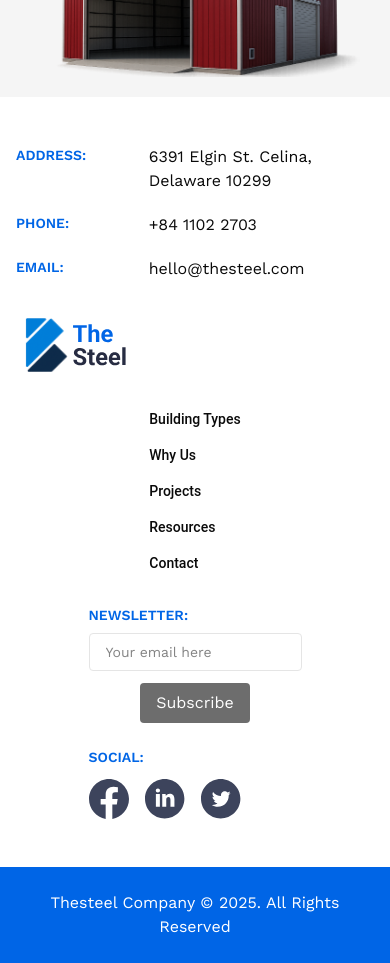
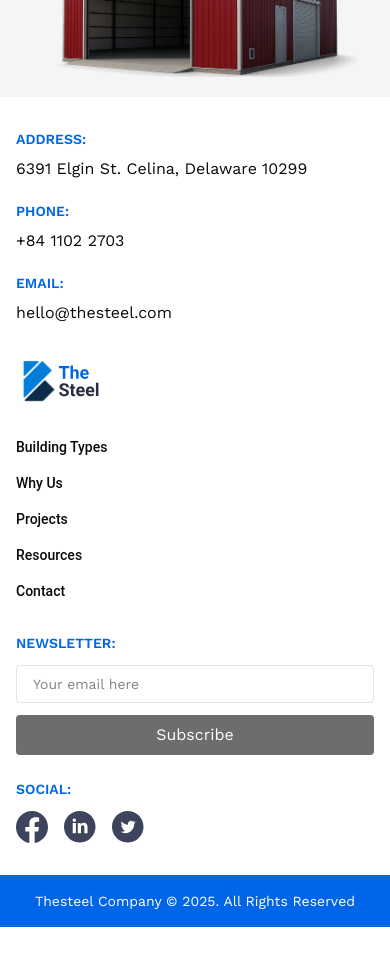
Before and after one commit to react6-flyweis/the-steel, a Next.js app: page /building-types in a window 390 px wide. Shown: the part 2980-3943 px from the top of the page. After the commit the page ends 3907 px from the top, so only its background shows below. Built offline with nearby package versions, Linux system fonts and the light colour scheme.

Commit message:
fix: adjust spacing in Footer component for improved layout

```diff
--- a/components/Footer.tsx
+++ b/components/Footer.tsx
@@ -11,35 +11,35 @@ import twitterLogo from "@/assets/twitter.svg";
 export default function Footer() {
   return (
     <footer className="bg-white text-foreground font-sans">
-      <Container className="py-12 flex flex-col md:flex-row justify-between items-center md:items-start  gap-8">
+      <Container className="py-8 md:py-12 flex flex-col md:flex-row justify-between items-start gap-8 md:gap-12">
         {/* Left column: contact */}
-        <div className="flex flex-col gap-4">
-          <div className="flex flex-col gap-5">
-            <div className="flex gap-5 items-stretch">
-              <div className="text-sm font-semibold text-primary mb-1 w-1/3">
+        <div className="flex flex-col items-start gap-4 w-full md:w-auto">
+          <div className="flex flex-col gap-5 w-full">
+            <div className="flex flex-col sm:flex-row gap-2 sm:gap-5 items-start sm:items-stretch">
+              <div className="text-sm font-semibold text-primary sm:w-1/3">
                 ADDRESS:
               </div>
-              <div className="text-base w-2/3">
+              <div className="text-base sm:w-2/3">
                 6391 Elgin St. Celina, Delaware 10299
               </div>
             </div>
 
-            <div className="flex gap-5 items-stretch">
-              <div className="text-sm font-semibold text-primary mb-1 w-1/3">
+            <div className="flex flex-col sm:flex-row gap-2 sm:gap-5 items-start sm:items-stretch">
+              <div className="text-sm font-semibold text-primary sm:w-1/3">
                 PHONE:
               </div>
-              <div className="text-base w-2/3">
+              <div className="text-base sm:w-2/3">
                 <Link href="tel:+8411022703" className="hover:underline">
                   +84 1102 2703
                 </Link>
               </div>
             </div>
 
-            <div className="flex gap-5 items-stretch">
-              <div className="text-sm font-semibold text-primary mb-1 w-1/3">
+            <div className="flex flex-col sm:flex-row gap-2 sm:gap-5 items-start sm:items-stretch">
+              <div className="text-sm font-semibold text-primary sm:w-1/3">
                 EMAIL:
               </div>
-              <div className="text-base w-2/3">
+              <div className="text-base sm:w-2/3">
                 <Link
                   href="mailto:hello@thesteel.com"
                   className="hover:underline"
@@ -51,12 +51,16 @@ export default function Footer() {
           </div>
 
           <div className="mt-4">
-            <Image src={theSteelLogo} alt="The Steel" className="h-16 w-auto" />
+            <Image
+              src={theSteelLogo}
+              alt="The Steel"
+              className="h-12 md:h-16 w-auto"
+            />
           </div>
         </div>
 
         {/* Center column: nav links */}
-        <nav className="flex flex-col justify-center items-start gap-4 text-sm font-['Roboto'] font-medium">
+        <nav className="flex flex-col justify-center items-start gap-4 md:gap-7 text-sm font-['Roboto'] font-medium w-full md:w-auto">
           <Link
             href="/building-types"
             className="hover:text-primary transition-colors"
@@ -81,40 +85,52 @@ export default function Footer() {
         </nav>
 
         {/* Right column: newsletter + social */}
-        <div className="flex flex-col justify-between">
+        <div className="flex flex-col gap-6 md:gap-8 w-full md:w-auto">
           <div>
-            <div className="text-sm font-semibold text-primary mb-2">
+            <div className="text-sm font-semibold text-primary mb-3">
               NEWSLETTER:
             </div>
 
-            <div className="flex flex-col md:flex-row gap-3 items-center">
+            <div className="flex flex-col sm:flex-row gap-3 items-stretch sm:items-center">
               <input
                 aria-label="Your email"
                 placeholder="Your email here"
-                className="flex-1 border rounded px-4 py-2 text-sm bg-transparent"
+                className="flex-1 border rounded px-4 py-2 text-sm bg-transparent w-full"
                 type="email"
               />
-              <button className="bg-[#6D6D6D] text-white px-4 py-2 rounded">
+              <button className="bg-[#6D6D6D] text-white px-4 py-2 rounded whitespace-nowrap">
                 Subscribe
               </button>
             </div>
           </div>
 
-          <div className="mt-6">
+          <div>
             <div className="text-sm font-semibold text-primary mb-3">
               SOCIAL:
             </div>
             <div className="flex gap-4 items-center">
-              <Image src={fbLogo} alt="Facebook" className="h-10 w-10" />
-              <Image src={linkedinLogo} alt="LinkedIn" className="h-10 w-10" />
-              <Image src={twitterLogo} alt="Twitter" className="h-10 w-10" />
+              <Image
+                src={fbLogo}
+                alt="Facebook"
+                className="h-8 w-8 md:h-10 md:w-10"
+              />
+              <Image
+                src={linkedinLogo}
+                alt="LinkedIn"
+                className="h-8 w-8 md:h-10 md:w-10"
+              />
+              <Image
+                src={twitterLogo}
+                alt="Twitter"
+                className="h-8 w-8 md:h-10 md:w-10"
+              />
             </div>
           </div>
         </div>
       </Container>
 
-      <div className="bg-primary py-6">
-        <Container className="text-center text-white">
+      <div className="bg-primary py-4 md:py-6">
+        <Container className="text-center text-white text-sm md:text-base">
           Thesteel Company © {new Date().getFullYear()}. All Rights Reserved
         </Container>
       </div>
```
